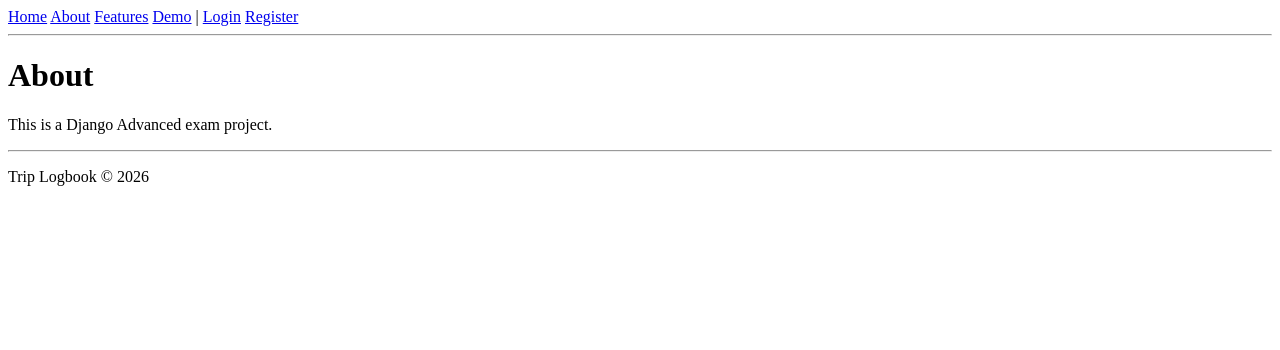
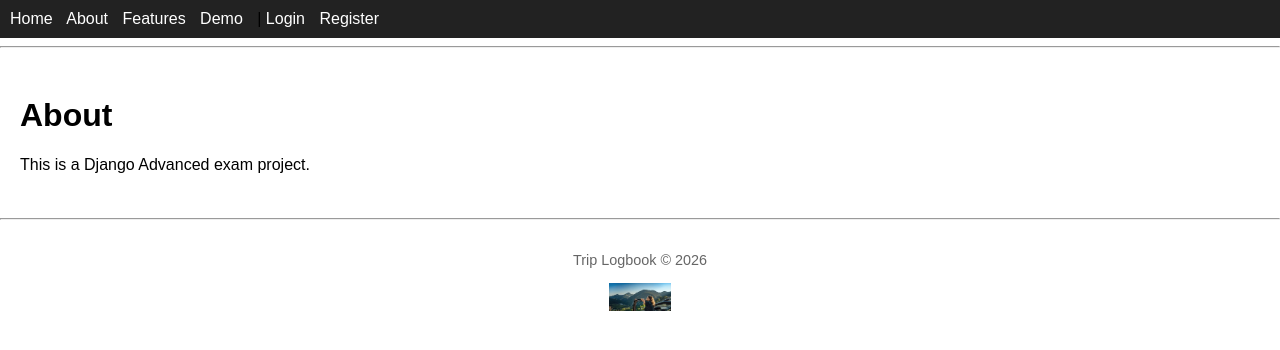
Before and after one commit to StoyanovKS/trips_monitoring, a Django app: page /about/ in a window 1280 px wide. Shown: the top 350 px of the page. Run offline with Django 5.2, Linux system fonts and the light colour scheme; parts of the project's set-up code (start-up, migrations or seed data) failed here and were passed over.

Commit message:
commit_css

```diff
--- /dev/null
+++ b/static/css/base.css
@@ -0,0 +1,40 @@
+body {
+    font-family: Arial, sans-serif;
+    margin: 0;
+    padding: 0;
+}
+
+nav {
+    background: #222;
+    padding: 10px;
+}
+
+nav a {
+    color: white;
+    margin-right: 10px;
+    text-decoration: none;
+}
+
+nav a:hover {
+    text-decoration: underline;
+}
+
+main {
+    padding: 20px;
+}
+
+table {
+    border-collapse: collapse;
+}
+
+th, td {
+    padding: 6px 10px;
+    border: 1px solid #ccc;
+}
+
+footer {
+    text-align: center;
+    font-size: 0.9em;
+    color: #666;
+    padding: 10px;
+}
--- a/templates/base.html
+++ b/templates/base.html
@@ -1,8 +1,12 @@
+{% load static %}
 <!doctype html>
 <html lang="bg">
 <head>
     <meta charset="utf-8">
+    <meta name="viewport" content="width=device-width, initial-scale=1">
     <title>{% block title %}Logbook{% endblock %}</title>
+
+    <link rel="stylesheet" href="{% static 'css/base.css' %}">
 </head>
 <body>
 
--- a/templates/partials/_footer.html
+++ b/templates/partials/_footer.html
@@ -1,4 +1,6 @@
+{% load static %}
 <hr>
 <footer>
     <p>Trip Logbook © {% now "Y" %}</p>
+    <img src="{% static 'images/logo.png' %}" alt="Logo" style="height:28px; vertical-align:middle;">
 </footer>
--- a/templates/partials/_nav.html
+++ b/templates/partials/_nav.html
@@ -1,3 +1,4 @@
+{% load static %}
 {% load core_tags %}
 
 <nav>
@@ -5,6 +6,7 @@
     <a href="{% url 'about' %}">About</a>
     <a href="{% url 'features' %}">Features</a>
     <a href="{% url 'demo' %}">Demo</a>
+
 
     {% if request.user.is_authenticated %}
         | <a href="{% url 'dashboard' %}">Dashboard</a>
```
Also changed, not shown: static/images/logo.png (added).
